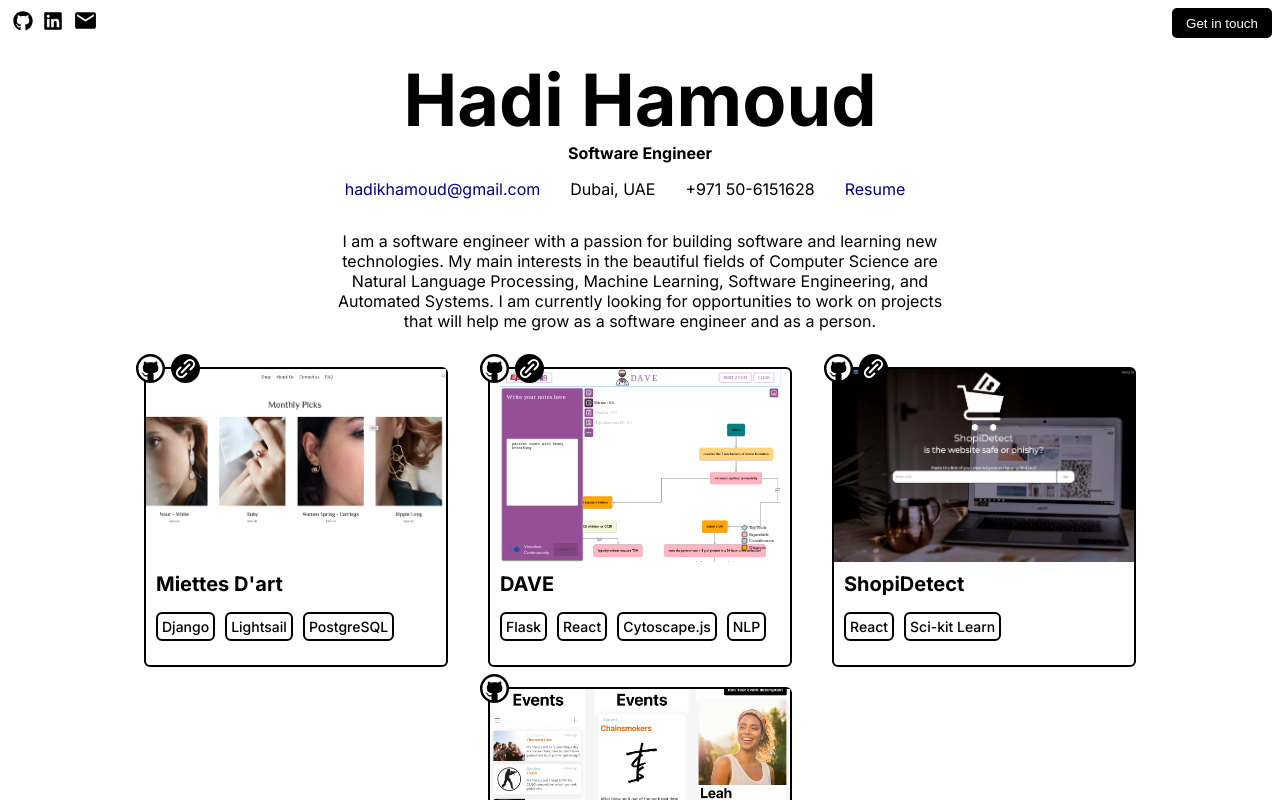
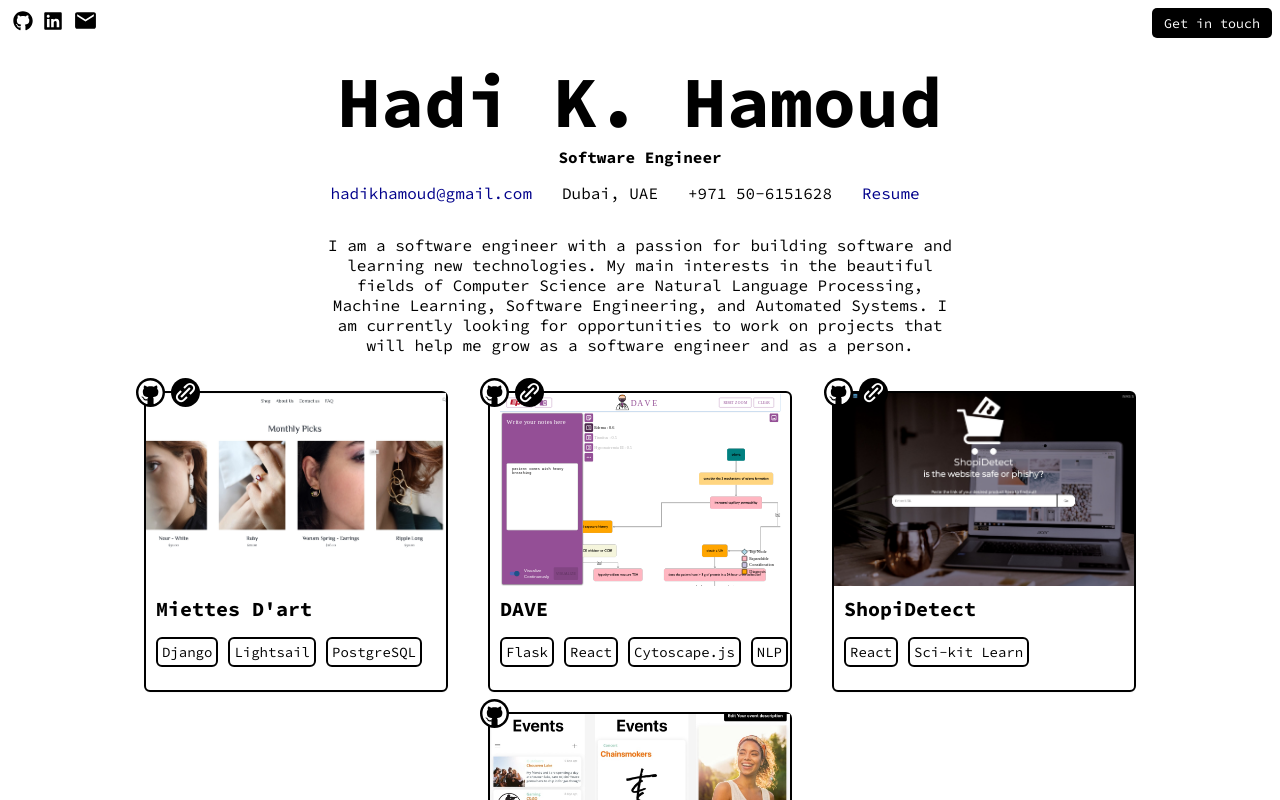
Before and after one commit to hadikhamoud/Portfolio, a React (Vite) app: page / in a window 1280 px wide. Shown: the top 800 px of the page. Built offline with nearby package versions, Linux system fonts and the light colour scheme; no server answers.

Commit message:
minor font changes

```diff
--- a/src/components/About.jsx
+++ b/src/components/About.jsx
@@ -98,7 +98,7 @@ function About() {
       <button className="Get-in-touch-button" onClick={scrollToContact}>
         Get in touch
       </button>
-      <h1 className="page-title">Hadi Hamoud</h1>
+      <h1 className="page-title">Hadi K. Hamoud</h1>
       <p className="about-job-title">Software Engineer</p>
       {displayCountry()}
       <p className="about-paragraph">
--- a/src/style/About.css
+++ b/src/style/About.css
@@ -20,10 +20,11 @@
   transition: all 0.3s ease-in-out;
   margin-top: 20px;
   position: absolute;
-  width: 100px;
+  width: 120px;
   height: 30px;
   margin: 0;
   top: 0;
+  font-family: var(--main_font);
   right: 0;
 }
 
--- a/src/style/index.css
+++ b/src/style/index.css
@@ -1,5 +1,8 @@
 /* @import url("https://fonts.googleapis.com/css2?family=Lato&display=swap"); */
 @import url("https://fonts.googleapis.com/css2?family=Inter:wght@400;500;700&display=swap");
+@import url("https://fonts.googleapis.com/css2?family=Inconsolata:wght@200;400;700;800&family=Source+Code+Pro:wght@200;300;400;700;800&display=swap");
 :root {
-  --main_font: "Inter", sans-serif;
+  /* --main_font: "Inter", sans-serif; */
+  --main_font: "Inconsolata", monospace;
+  --main_font: "Source Code Pro", monospace;
 }
```
